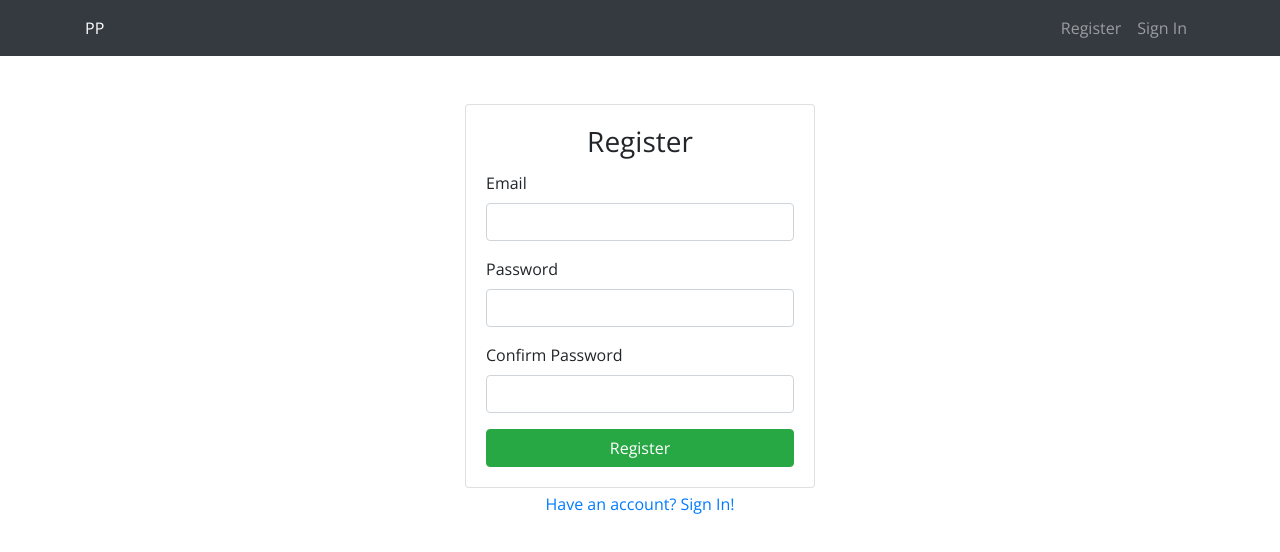
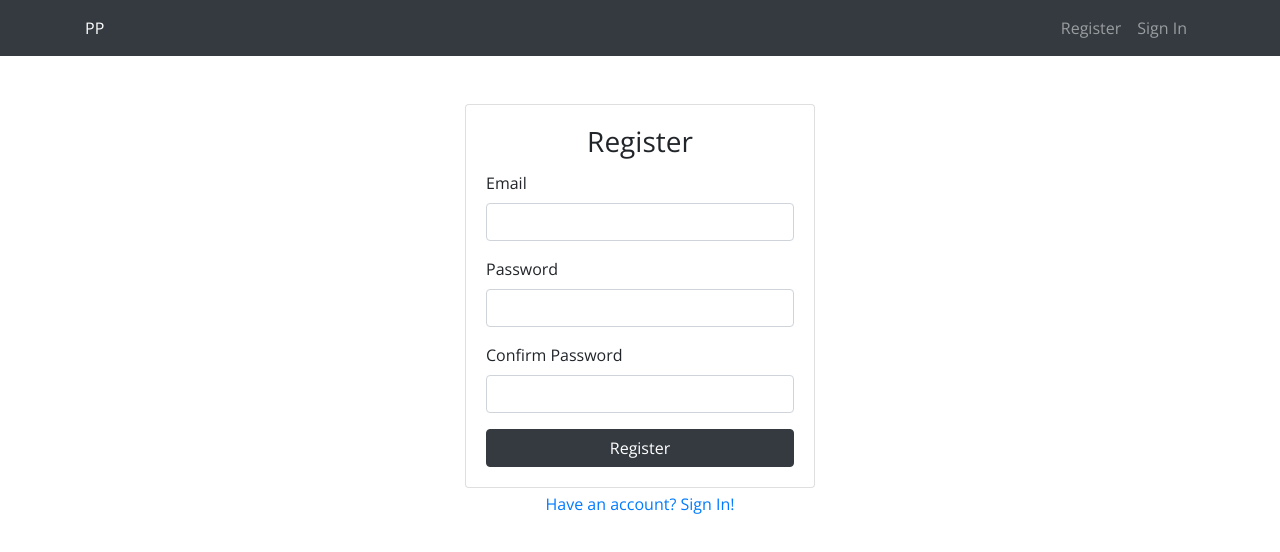
Before and after one commit to JSRobertOuimet/project-pyrope, a React (Create React App) app in the folder client/: page /auth/register in a window 1280 px wide. Shown: the top 552 px of the page. Built offline with nearby package versions, Linux system fonts and the light colour scheme.

Commit message:
Changed register and sign-in submit buttons' color

```diff
--- a/client/src/components/auth/Register.js
+++ b/client/src/components/auth/Register.js
@@ -101,7 +101,7 @@ class Register extends Component {
                   onChange={this.onChange}
                 />
                 <SubmitButton
-                  buttonType="success"
+                  buttonType="dark"
                   block="block"
                   value="Register"
                 />
--- a/client/src/components/auth/SignIn.js
+++ b/client/src/components/auth/SignIn.js
@@ -94,7 +94,7 @@ class SignIn extends Component {
                   onChange={this.onChange}
                 />
                 <SubmitButton
-                  buttonType="success"
+                  buttonType="dark"
                   block="block"
                   value="Sign In"
                 />
```
